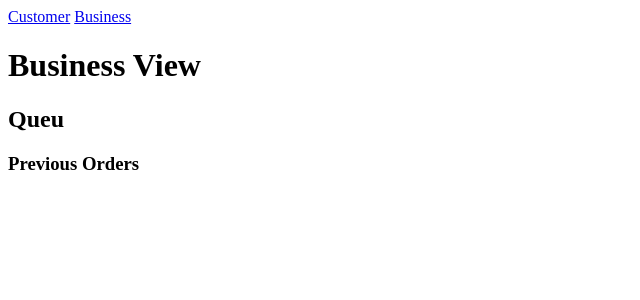
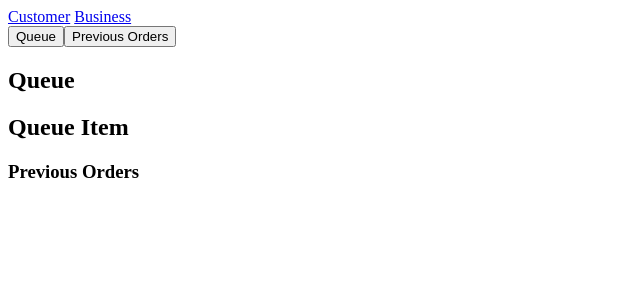
Before and after one commit to sumptingeneric/barback, a React (Vite) app: page /business in a window 1280 px wide. Shown: the top 300 px of the page, without its empty margins (0-640 px from the left). Built offline with nearby package versions, Linux system fonts and the light colour scheme.

Commit message:
Render QueueItem within Queue component

```diff
--- a/src/components/business/business.jsx
+++ b/src/components/business/business.jsx
@@ -12,7 +12,8 @@ class Business extends React.Component {
   render() {
     return (
       <div>
-        <h1>Business View</h1>
+        <button>Queue</button>
+        <button>Previous Orders</button>
         <Queue />
         <PreviousOrder />
       </div>
--- a/src/components/business/queue.jsx
+++ b/src/components/business/queue.jsx
@@ -1,8 +1,14 @@
 import React from "react";
+import QueueItem from "./queueitem";
 
 class Queue extends React.Component {
   render() {
-    return <h2>Queu</h2>;
+    return (
+      <div>
+        <h2>Queue</h2>
+        <QueueItem />
+      </div>
+    );
   }
 }
 
--- /dev/null
+++ b/src/components/business/queueitem.jsx
@@ -0,0 +1,9 @@
+import React from "react";
+
+class QueueItem extends React.Component {
+  render() {
+    return <h2>Queue Item</h2>;
+  }
+}
+
+export default QueueItem;
```
Also changed, not shown: src/components/business/prevorderitem.jsx (added), 1 other file (tests, documents, lock files or other folders).
